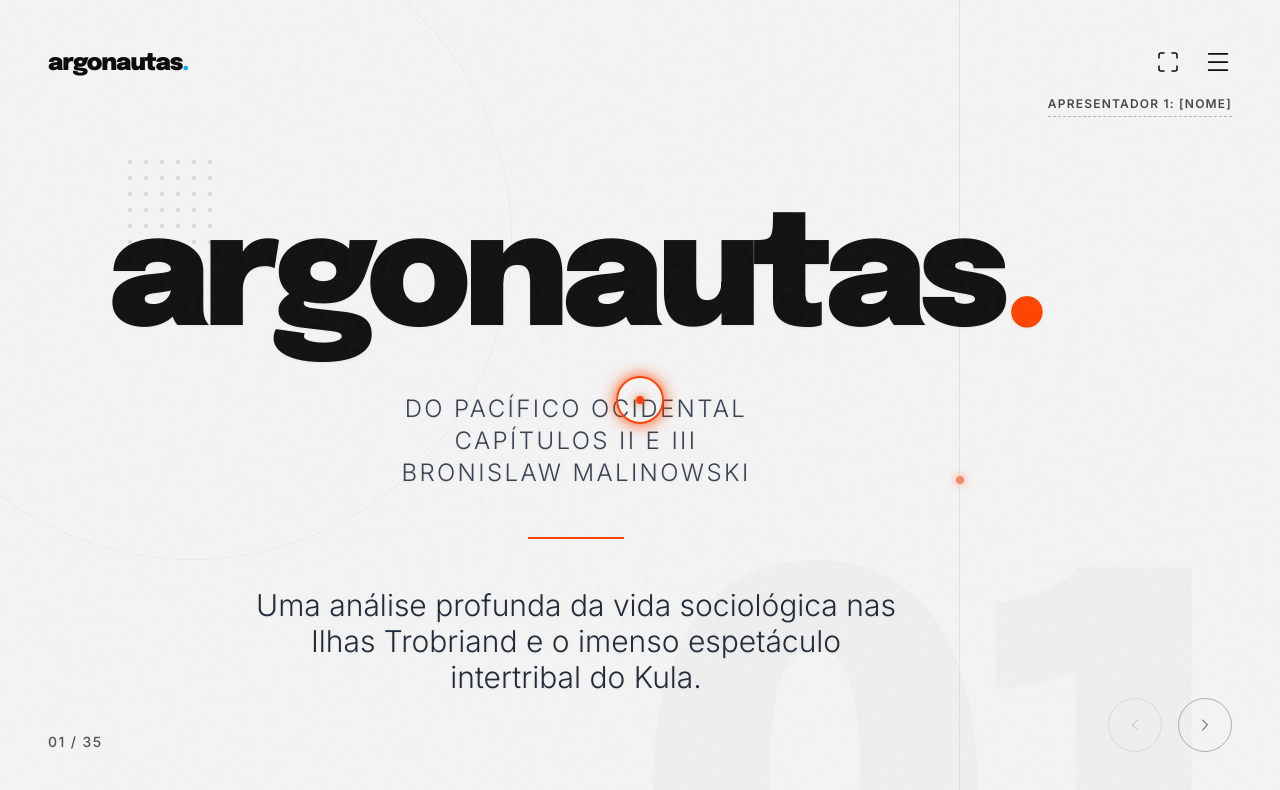
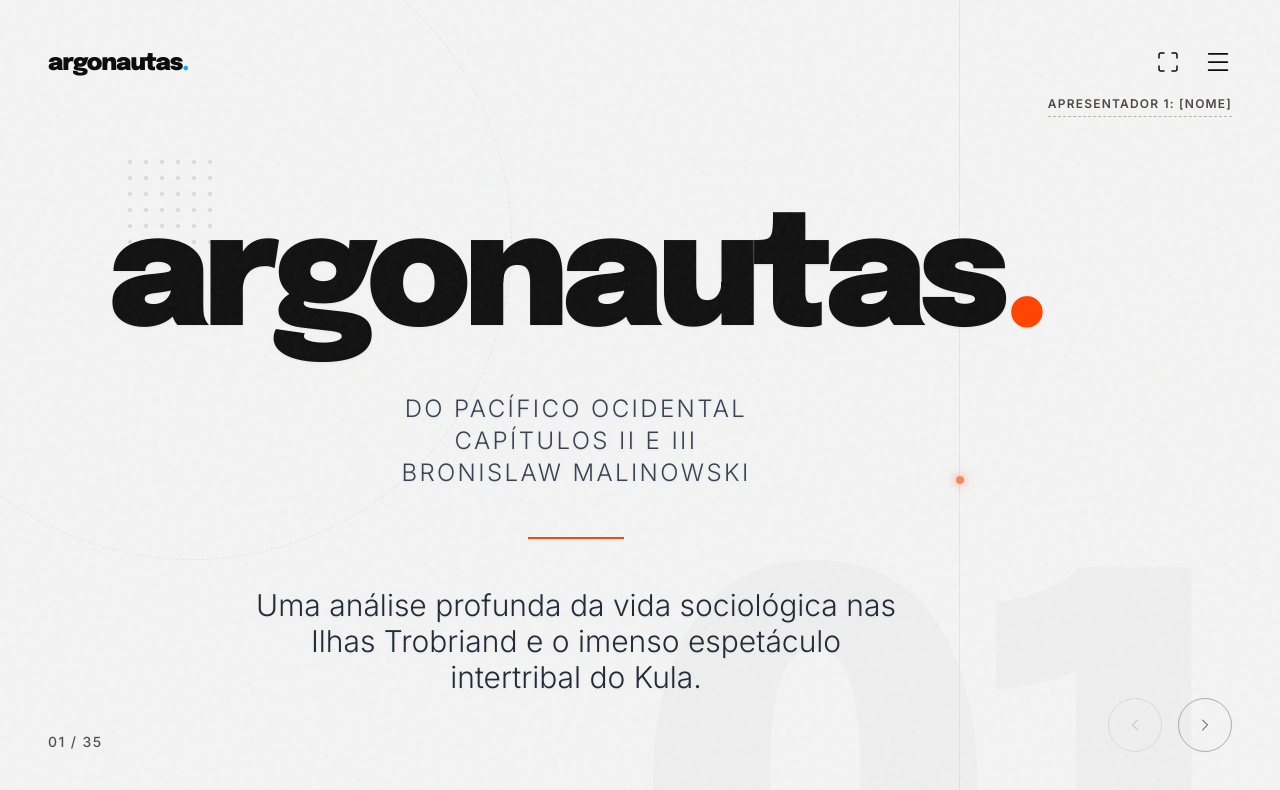
Before and after one commit to ze-allguem/presentation, a React (Vite) app: page / in a window 1280 px wide. Shown: the top 790 px of the page. Built offline with nearby package versions, Linux system fonts and the light colour scheme.

Commit message:
Fix responsive layout flex-row breaking and remove heavy custom cursor

```diff
--- a/src/App.tsx
+++ b/src/App.tsx
@@ -108,11 +108,6 @@ function App() {
     <div ref={containerRef} className="w-dvw h-dvh bg-background bg-grain text-foreground overflow-hidden font-sans relative flex flex-col cursor-crosshair">
       {/* Background Geométrico Limpo (Atrás do Texto) */}
       <GeometricDecorations slideIndex={currentSlide} mouseX={mouseX} mouseY={mouseY} isMobile={isMobile} />
-
-      {/* Cursor Customizado (Escondido no Mobile via CSS na renderização) */}
-      <div className="hidden md:block">
-        <CustomCursor mouseX={mouseX} mouseY={mouseY} />
-      </div>
 
       <header className="absolute top-0 w-full p-6 md:p-12 flex justify-between items-start z-50 mix-blend-difference text-white pointer-events-none">
         <div className="flex flex-col gap-2 md:gap-4 items-start pointer-events-auto">
@@ -322,25 +317,7 @@ function GeometricDecorations({ slideIndex, mouseX, mouseY, isMobile }: { slideI
   );
 }
 
-// ---- CUSTOM CURSOR ----
-function CustomCursor({ mouseX, mouseY }: { mouseX: MotionValue<number>, mouseY: MotionValue<number> }) {
-  const springConfig = { damping: 25, stiffness: 200, mass: 0.5 };
-  const cursorX = useSpring(mouseX, springConfig);
-  const cursorY = useSpring(mouseY, springConfig);
 
-  return (
-    <>
-      <motion.div
-        className="fixed top-0 left-0 w-12 h-12 rounded-full border-2 border-brand-orange z-[60] pointer-events-none shadow-[0_0_15px_#FF4400]"
-        style={{ x: cursorX, y: cursorY, translateX: '-50%', translateY: '-50%' }}
-      />
-      <motion.div
-        className="fixed top-0 left-0 w-2 h-2 rounded-full bg-brand-orange z-[60] pointer-events-none shadow-[0_0_10px_#FF4400]"
-        style={{ x: mouseX, y: mouseY, translateX: '-50%', translateY: '-50%' }}
-      />
-    </>
-  );
-}
 
 
 function ImageUploader({ slide, image, onUpload }: { slide: SlideData, image?: string, onUpload: (e: React.ChangeEvent<HTMLInputElement>) => void }) {
@@ -462,7 +439,7 @@ function SplitBlockLayout({ slide, image, onUpload }: { slide: SlideData, image?
 function SplitImageLayout({ slide, image, onUpload }: { slide: SlideData, image?: string, onUpload: (e: React.ChangeEvent<HTMLInputElement>) => void }) {
   return (
     <div className="w-full h-full flex flex-col md:flex-row p-6 md:p-24 pt-24 md:pt-32 gap-8 md:gap-24 overflow-y-auto hide-scrollbar bg-transparent relative z-10">
-      <div className="flex-1 flex justify-center items-center min-h-[30vh] md:min-h-0 md:h-full w-full z-20 shadow-2xl">
+      <div className="flex-1 flex justify-center items-center min-h-[30vh] md:min-h-0 md:h-full z-20 shadow-2xl">
         <ImageUploader slide={slide} image={image} onUpload={onUpload} />
       </div>
       <div className="flex-1 flex flex-col h-full overflow-y-visible md:overflow-y-auto hide-scrollbar pb-12 md:py-32 z-20">
@@ -496,7 +473,7 @@ function SplitImageLayout({ slide, image, onUpload }: { slide: SlideData, image?
 function AnalysisLayout({ slide }: { slide: SlideData }) {
   return (
     <div className="w-full h-full flex flex-col md:flex-row p-6 md:p-24 gap-8 md:gap-24 items-start md:items-center bg-transparent relative z-10 overflow-y-auto hide-scrollbar">
-      <div className="flex-1 space-y-4 md:space-y-8 flex flex-col justify-center border-b md:border-b-0 md:border-r border-foreground/10 pb-8 md:pb-0 md:pr-24 drop-shadow-sm z-20 w-full mt-24 md:mt-0">
+      <div className="flex-1 space-y-4 md:space-y-8 flex flex-col justify-center border-b md:border-b-0 md:border-r border-foreground/10 pb-8 md:pb-0 md:pr-24 drop-shadow-sm z-20 mt-24 md:mt-0">
         <h2 contentEditable suppressContentEditableWarning className="text-4xl md:text-[7rem] font-display font-black tracking-tighter leading-none lowercase outline-none break-words">
           {slide.title}<span className="text-brand-orange">.</span>
         </h2>
```
